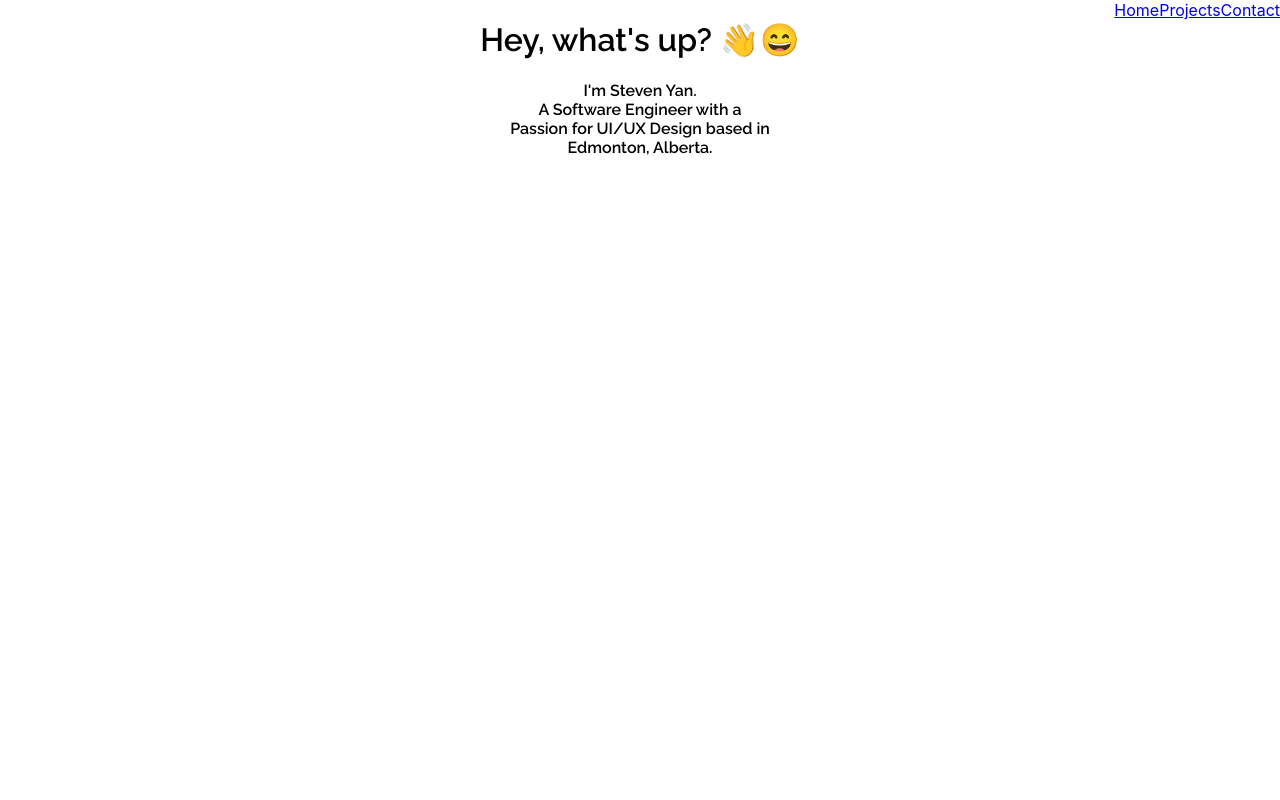
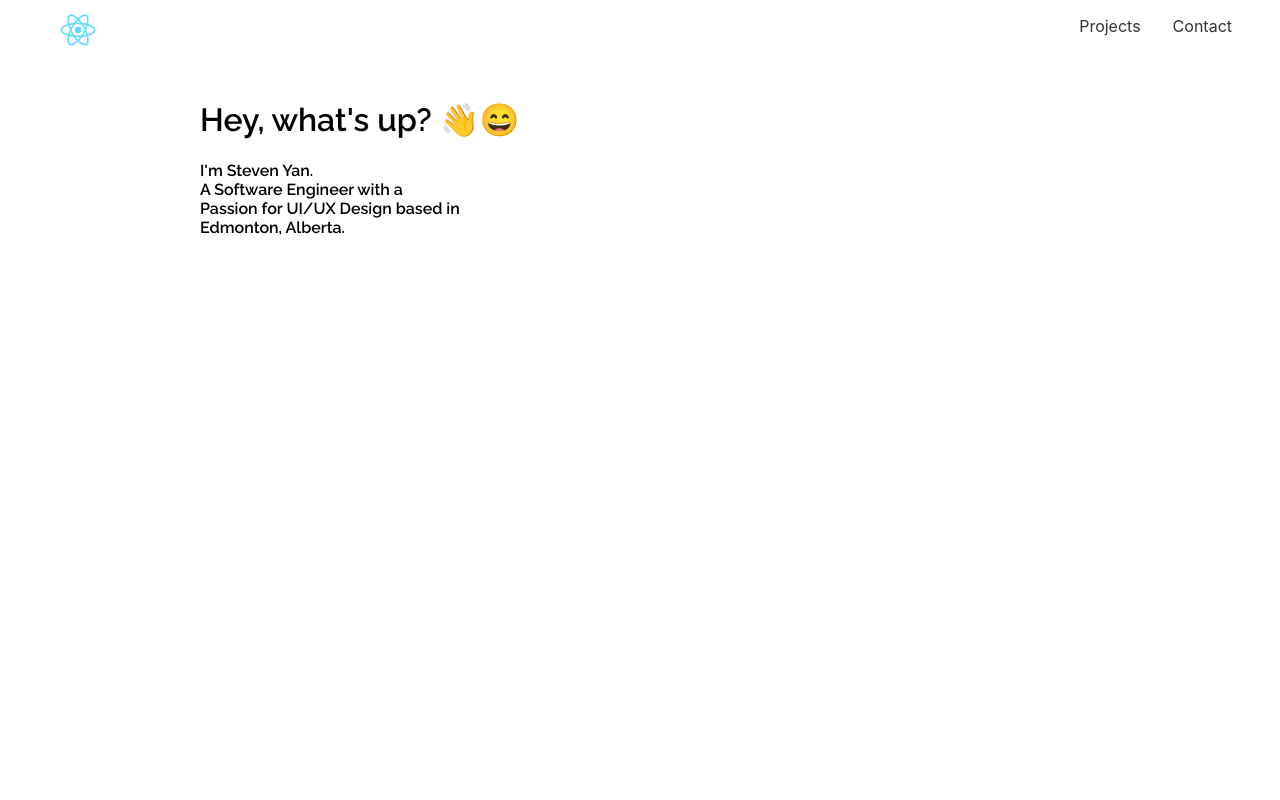
Before and after one commit to shistevenyan/Portfolio-Website, a React (Create React App) app in the folder steven-portfolio/: page / in a window 1280 px wide. Shown: the top 800 px of the page. Built offline with nearby package versions, Linux system fonts and the light colour scheme.

Commit message:
css updates to smooth scrolling

```diff
--- a/steven-portfolio/src/App.css
+++ b/steven-portfolio/src/App.css
@@ -2,23 +2,56 @@
 @import url('https://fonts.googleapis.com/css2?family=Raleway:wght@600&display=swap');
 @import url('https://fonts.googleapis.com/css2?family=Raleway:wght@600&display=swap');
 
-html {
-  scroll-behavior: smooth;
+.App {
+  text-align: left;
 }
 
-.App {
-  text-align: center;
+:root {
+  --off-white: #fafafa;
+}
+.nav {
+  background-color: var(--off-white);
+  position: sticky;
+  top: 0px;
+  width: 100%;
+  height: 80px;
+  z-index: 1000;
+  background-color: rgba(255,255,255,0.5);
 }
 
-.navbar {
-  position: fixed;
-  top: 0;
-  width: 100%;
-  text-align: right;
+.nav-logo {
+  height: 60px;
+  width: 60px;
+}
+
+.nav-logo:hover {
+  cursor: pointer;
+}
+
+.nav .nav-content {
+  max-width: 100%;
+  padding: 0rem 3rem;
+  margin: 0 auto;
+  display: flex;
+  justify-content: space-between;
+  align-items: left;
+  height: 100%;
+}
+
+.nav-item {
+  display: inline;
+  margin-left: 2rem;
+  color: #333;
+}
+
+.nav-item:hover {
+  color: black;
+  cursor: pointer;
 }
 
 .home-section {
   height: 100vh;
+  padding-left: 200px;
 }
 
 .projects-section {
@@ -27,15 +60,6 @@ html {
 
 .contact-section {
   height: 100vh;
-}
-
-.App-header {
-  min-height: 100vh;
-  display: flex;
-  flex-direction: column;
-  align-items: center;
-  justify-content: center;
-  font-size: calc(10px + 2vmin);
 }
 
 .wave {
--- a/steven-portfolio/src/nav.js
+++ b/steven-portfolio/src/nav.js
@@ -1,14 +1,58 @@
 import React, { Component } from "react";
+import logo from "./logo.svg";
+import { Link, animateScroll as scroll } from "react-scroll";
 
 class Navbar extends Component {
   state = {};
+
+  scrollToTop = () => {
+    scroll.scrollToTop();
+  };
+
   render() {
     return (
-      <div className="navbar">
-        <a href="#home">Home</a>
-        <a href="#projects">Projects</a>
-        <a href="#contact">Contact</a>
-      </div>
+      <nav className="nav" id="navbar">
+        <div className="nav-content">
+          <img
+            src={logo}
+            className="nav-logo"
+            alt="Logo"
+            onClick={this.scrollToTop}
+          />
+          <ul className="nav-items">
+            <li className="nav-item">
+              <Link
+                activeClass="active"
+                to="projects"
+                spy={true}
+                smooth={true}
+                offset={0}
+                duration={500}
+              >
+                Projects
+              </Link>
+            </li>
+            <li className="nav-item">
+              <Link
+                activeClass="active"
+                to="contact"
+                spy={true}
+                smooth={true}
+                offset={0}
+                duration={500}
+              >
+                Contact
+              </Link>
+            </li>
+          </ul>
+        </div>
+      </nav>
+
+      // <div className="navbar" id="navbar">
+      //   <a href="#home">Home</a>
+      //   <a href="#projects">Projects</a>
+      //   <a href="#contact">Contact</a>
+      // </div>
     );
   }
 }
```
Also changed, not shown: 1 other file (tests, documents, lock files or other folders).
